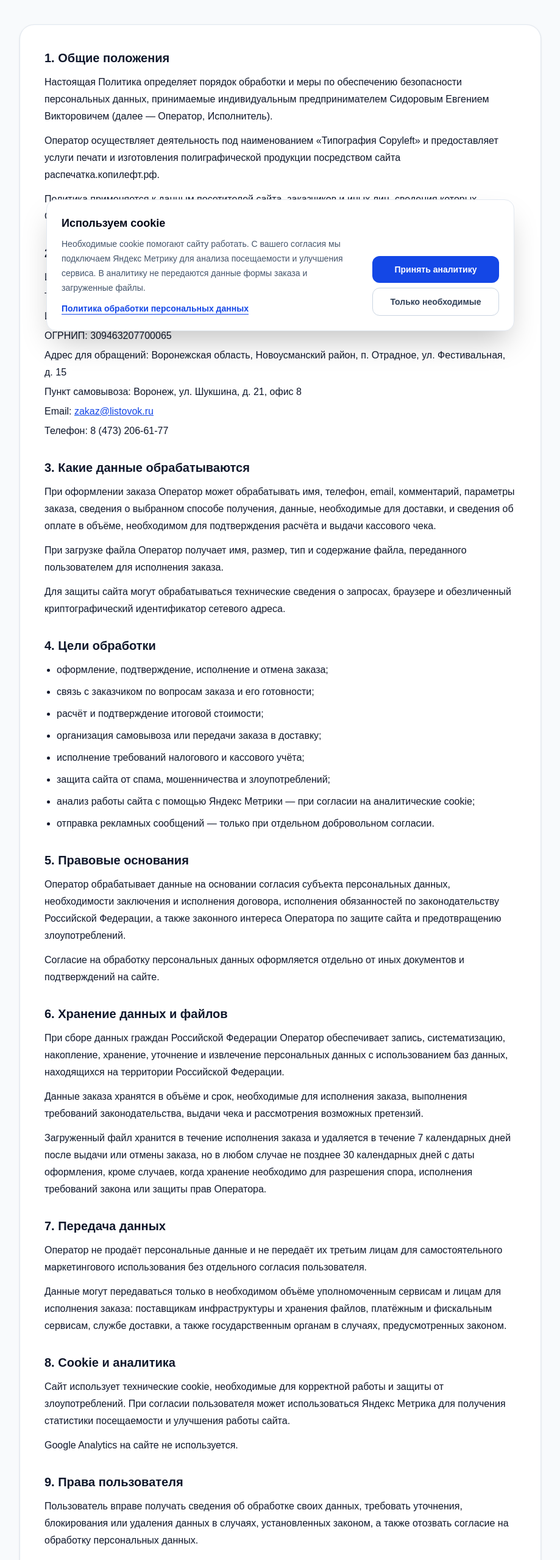
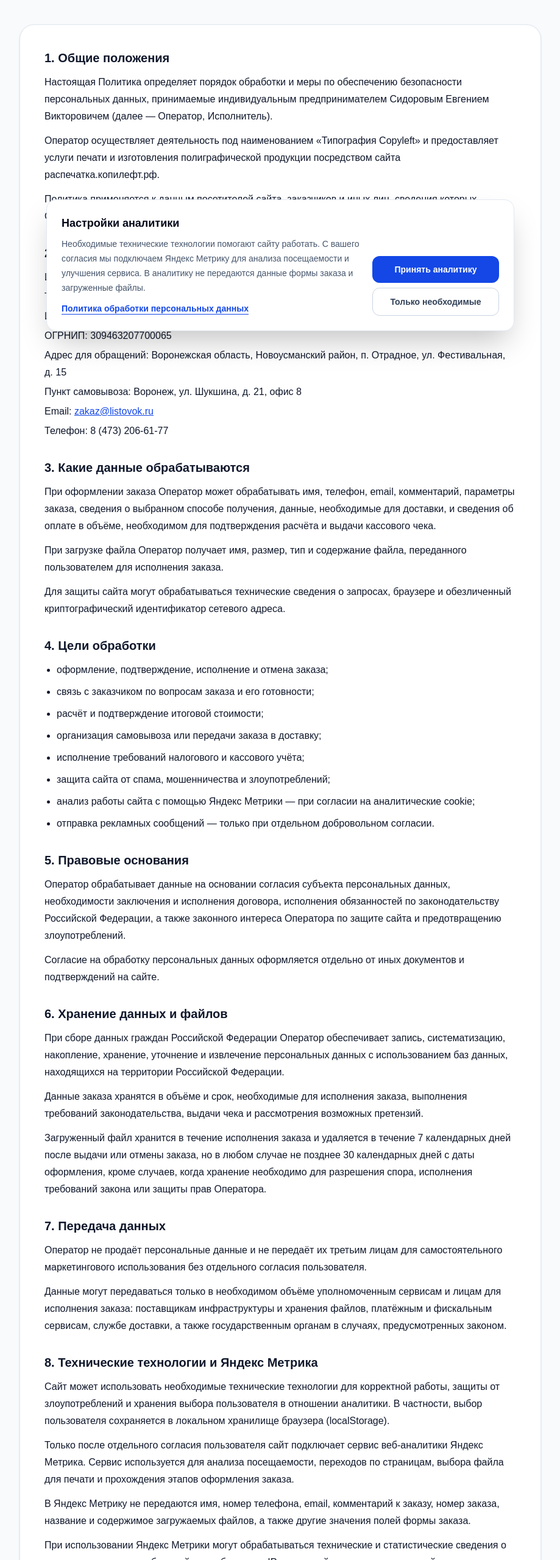
Before and after one commit to belamiru/raspechatka, a Next.js app: page /privacy in a window 1280 px wide. Shown: the part 241-2800 px from the top of the page at 61% size, without its empty margins (180-1099 px from the left). Built offline with nearby package versions, Linux system fonts and the light colour scheme.

Commit message:
Add analytics consent settings and update privacy policy

```diff
--- a/app/privacy/page.tsx
+++ b/app/privacy/page.tsx
@@ -1,5 +1,6 @@
 import type { Metadata } from "next";
 import { SiteFooter } from "@/components/site-footer";
+import { CookieSettingsButton } from "@/components/cookie-settings-button";
 
 export const metadata: Metadata = {
   title: "Политика обработки персональных данных",
@@ -33,7 +34,7 @@ export default function PrivacyPage() {
         </h1>
 
         <p className="mt-4 text-sm text-slate-500">
-          Дата публикации: 04 сентября 2026 года · Версия: 1.0
+          Дата публикации: 06 сентября 2026 года · Версия: 1.1
         </p>
 
         <div className="mt-10 space-y-8 rounded-3xl border border-slate-200 bg-white p-6 leading-7 shadow-sm sm:p-10">
@@ -181,15 +182,49 @@ export default function PrivacyPage() {
           </section>
 
           <section>
-            <h2 className="text-xl font-bold">8. Cookie и аналитика</h2>
+            <h2 className="text-xl font-bold">
+              8. Технические технологии и Яндекс Метрика
+            </h2>
+
             <p className="mt-3">
-              Сайт использует технические cookie, необходимые для корректной
-              работы и защиты от злоупотреблений. При согласии пользователя
-              может использоваться Яндекс Метрика для получения статистики
-              посещаемости и улучшения работы сайта.
+              Сайт может использовать необходимые технические технологии для
+              корректной работы, защиты от злоупотреблений и хранения выбора
+              пользователя в отношении аналитики. В частности, выбор пользователя
+              сохраняется в локальном хранилище браузера (localStorage).
             </p>
+
             <p className="mt-3">
-              Google Analytics на сайте не используется.
+              Только после отдельного согласия пользователя сайт подключает сервис
+              веб-аналитики Яндекс Метрика. Сервис используется для анализа
+              посещаемости, переходов по страницам, выбора файла для печати и
+              прохождения этапов оформления заказа.
+            </p>
+
+            <p className="mt-3">
+              В Яндекс Метрику не передаются имя, номер телефона, email, комментарий
+              к заказу, номер заказа, название и содержимое загружаемых файлов, а
+              также другие значения полей формы заказа.
+            </p>
+
+            <p className="mt-3">
+              При использовании Яндекс Метрики могут обрабатываться технические и
+              статистические сведения о посещении: сведения об устройстве и браузере,
+              IP-адрес, действия на страницах сайта, источник перехода, дата и время
+              посещения. Обработка таких данных осуществляется в соответствии с
+              условиями и политикой конфиденциальности Яндекса.
+            </p>
+
+            <p className="mt-3">
+              Пользователь может в любой момент изменить свой выбор, сбросив
+              сохранённые настройки аналитики. После перезагрузки страницы баннер
+              согласия будет показан повторно.
+            </p>
+
+            <CookieSettingsButton />
+
+            <p className="mt-4">
+              Google Analytics на сайте не используется. Вебвизор Яндекс Метрики не
+              включён.
             </p>
           </section>
 
@@ -210,6 +245,11 @@ export default function PrivacyPage() {
                 zakaz@listovok.ru
               </a>
               .
+            </p>
+
+            <p className="mt-3">
+              Согласие на использование Яндекс Метрики можно отозвать самостоятельно
+              через кнопку изменения настроек аналитики в разделе 8 настоящей Политики.
             </p>
           </section>
 
--- a/components/cookie-consent.tsx
+++ b/components/cookie-consent.tsx
@@ -88,13 +88,13 @@ export function CookieConsent() {
             id="cookie-consent-title"
             className="text-lg font-bold text-slate-950"
           >
-            Используем cookie
+            Настройки аналитики
           </h2>
 
           <p className="mt-2 text-sm leading-6 text-slate-600">
-            Необходимые cookie помогают сайту работать. С вашего согласия мы
-            подключаем Яндекс Метрику для анализа посещаемости и улучшения
-            сервиса. В аналитику не передаются данные формы заказа и
+            Необходимые технические технологии помогают сайту работать. С вашего
+            согласия мы подключаем Яндекс Метрику для анализа посещаемости и
+            улучшения сервиса. В аналитику не передаются данные формы заказа и
             загруженные файлы.
           </p>
 
--- /dev/null
+++ b/components/cookie-settings-button.tsx
@@ -0,0 +1,23 @@
+"use client";
+
+const CONSENT_STORAGE_KEY = "copyleft-cookie-consent-v1";
+
+export function CookieSettingsButton() {
+  function resetAnalyticsConsent() {
+    window.localStorage.removeItem(CONSENT_STORAGE_KEY);
+
+    // После перезагрузки Метрика не будет запускаться автоматически:
+    // сохранённое согласие удалено, а пользователь снова увидит баннер.
+    window.location.reload();
+  }
+
+  return (
+    <button
+      type="button"
+      onClick={resetAnalyticsConsent}
+      className="mt-4 rounded-xl border border-slate-300 px-4 py-3 text-sm font-semibold text-slate-700 transition hover:border-blue-300 hover:bg-blue-50 hover:text-blue-700"
+    >
+      Изменить настройки аналитики
+    </button>
+  );
+}
```
